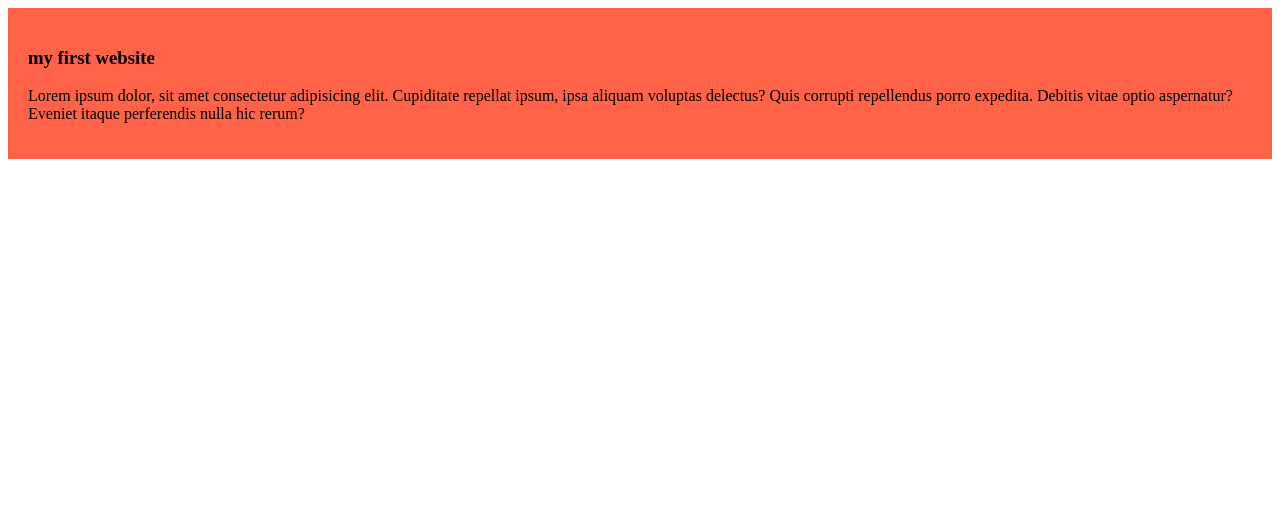
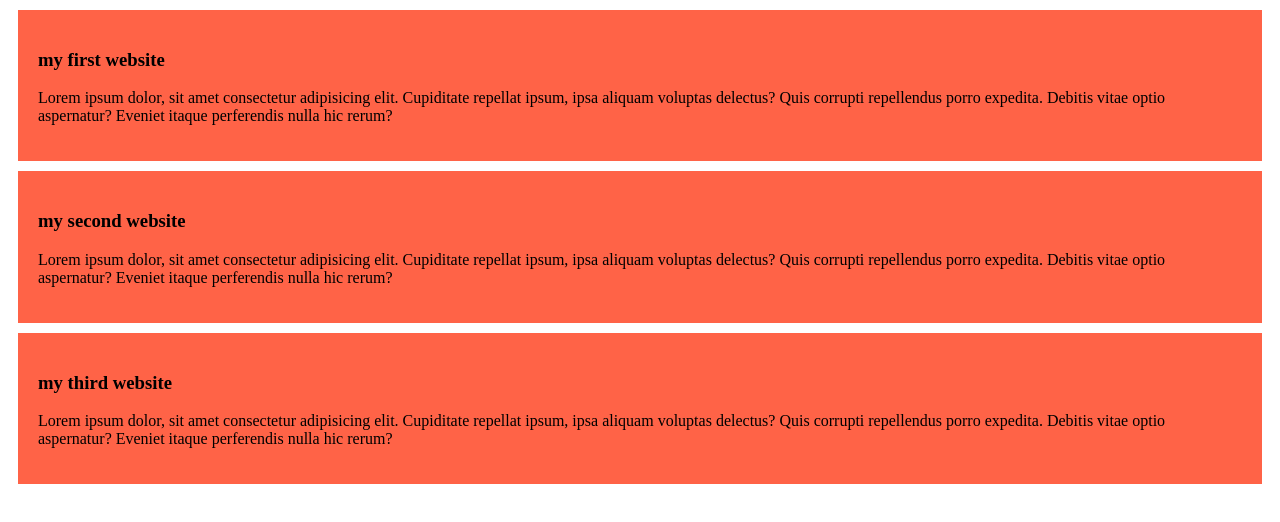
Before and after one commit to Prosenjit-99/my-first-github-repo, a plain HTML site: page index.html in a window 1280 px wide. Drawn offline with Linux system fonts and the light colour scheme.

Commit message:
added the second third blog

```diff
--- a/index.html
+++ b/index.html
@@ -11,5 +11,13 @@
         <h3>my first website</h3>
         <p>Lorem ipsum dolor, sit amet consectetur adipisicing elit. Cupiditate repellat ipsum, ipsa aliquam voluptas delectus? Quis corrupti repellendus porro expedita. Debitis vitae optio aspernatur? Eveniet itaque perferendis nulla hic rerum?</p>
     </div>
+    <div>
+        <h3>my second website</h3>
+        <p>Lorem ipsum dolor, sit amet consectetur adipisicing elit. Cupiditate repellat ipsum, ipsa aliquam voluptas delectus? Quis corrupti repellendus porro expedita. Debitis vitae optio aspernatur? Eveniet itaque perferendis nulla hic rerum?</p>
+    </div>
+    <div>
+        <h3>my third website</h3>
+        <p>Lorem ipsum dolor, sit amet consectetur adipisicing elit. Cupiditate repellat ipsum, ipsa aliquam voluptas delectus? Quis corrupti repellendus porro expedita. Debitis vitae optio aspernatur? Eveniet itaque perferendis nulla hic rerum?</p>
+    </div>
 </body>
 </html>
--- a/styles/blog.css
+++ b/styles/blog.css
@@ -1,4 +1,5 @@
 div{
     background-color: tomato;
     padding: 20px;
+    margin: 10px;
 }
```
